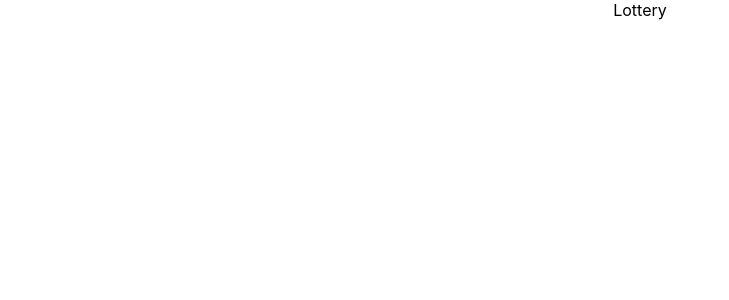
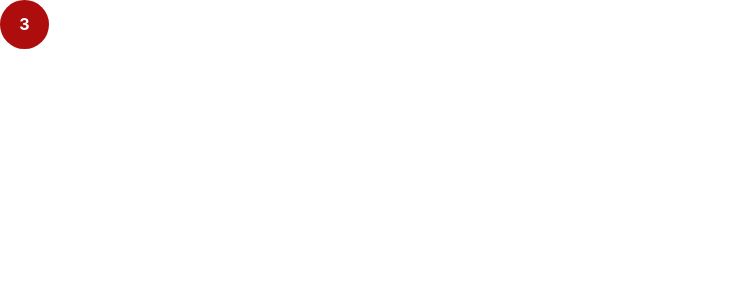
Before and after one commit to ctln12/lottery, a React (Create React App) app: page / in a window 1280 px wide. Shown: the top 300 px of the page, without its empty margins (0-729 px from the left). Built offline with nearby package versions, Linux system fonts and the light colour scheme.

Commit message:
create a lottery ball component, add some style and use it in app component

```diff
--- a/src/App.js
+++ b/src/App.js
@@ -1,12 +1,19 @@
-import React from 'react';
+import React, { Component } from 'react';
 import './App.css';
+import LotteryBall from './LotteryBall';
 
-function App() {
-  return (
-    <div className="App">
-      Lottery
-    </div>
-  );
+class App extends Component {
+  static defaultProps = {
+    num: 3
+  }
+  render() {
+    const {num} = this.props;
+    return (
+      <div className="App">
+        <LotteryBall num={num}/>
+      </div>
+    );
+  }
 }
 
 export default App;
--- /dev/null
+++ b/src/LotteryBall.css
@@ -0,0 +1,8 @@
+.LotteryBall {
+  background-color:#ad0d0d;
+  width: fit-content;
+  padding: .9rem 1.2rem;
+  border-radius: 50%;
+  font-weight: bold;
+  color: white;
+}
--- /dev/null
+++ b/src/LotteryBall.js
@@ -0,0 +1,16 @@
+import React, { Component } from 'react';
+
+import './LotteryBall.css';
+
+class LotteryBall extends Component {
+  render() {
+    const {num} = this.props;
+    return (
+      <div className="LotteryBall">
+        {num}
+      </div>
+    );
+  }
+}
+
+export default LotteryBall;
```
